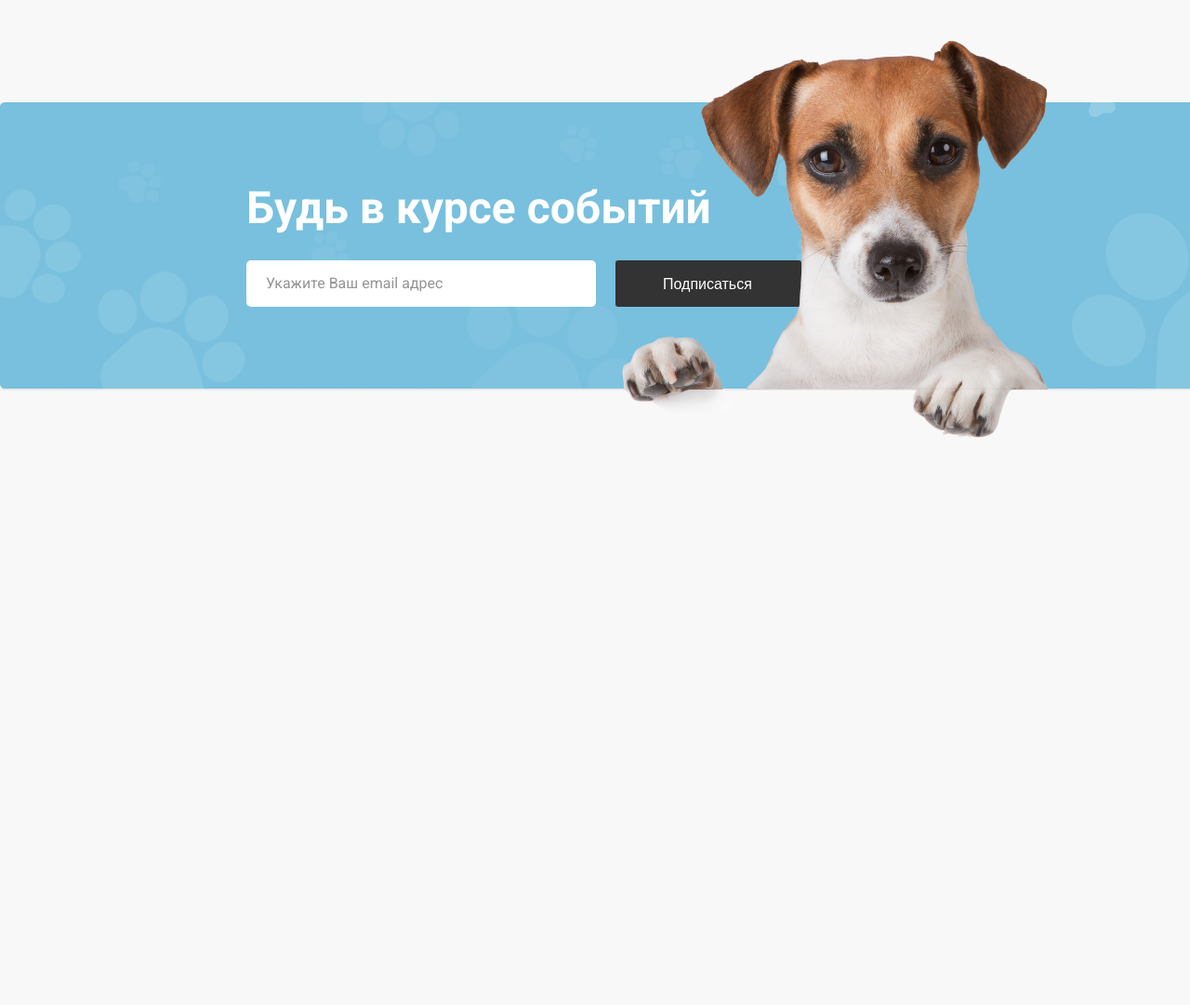
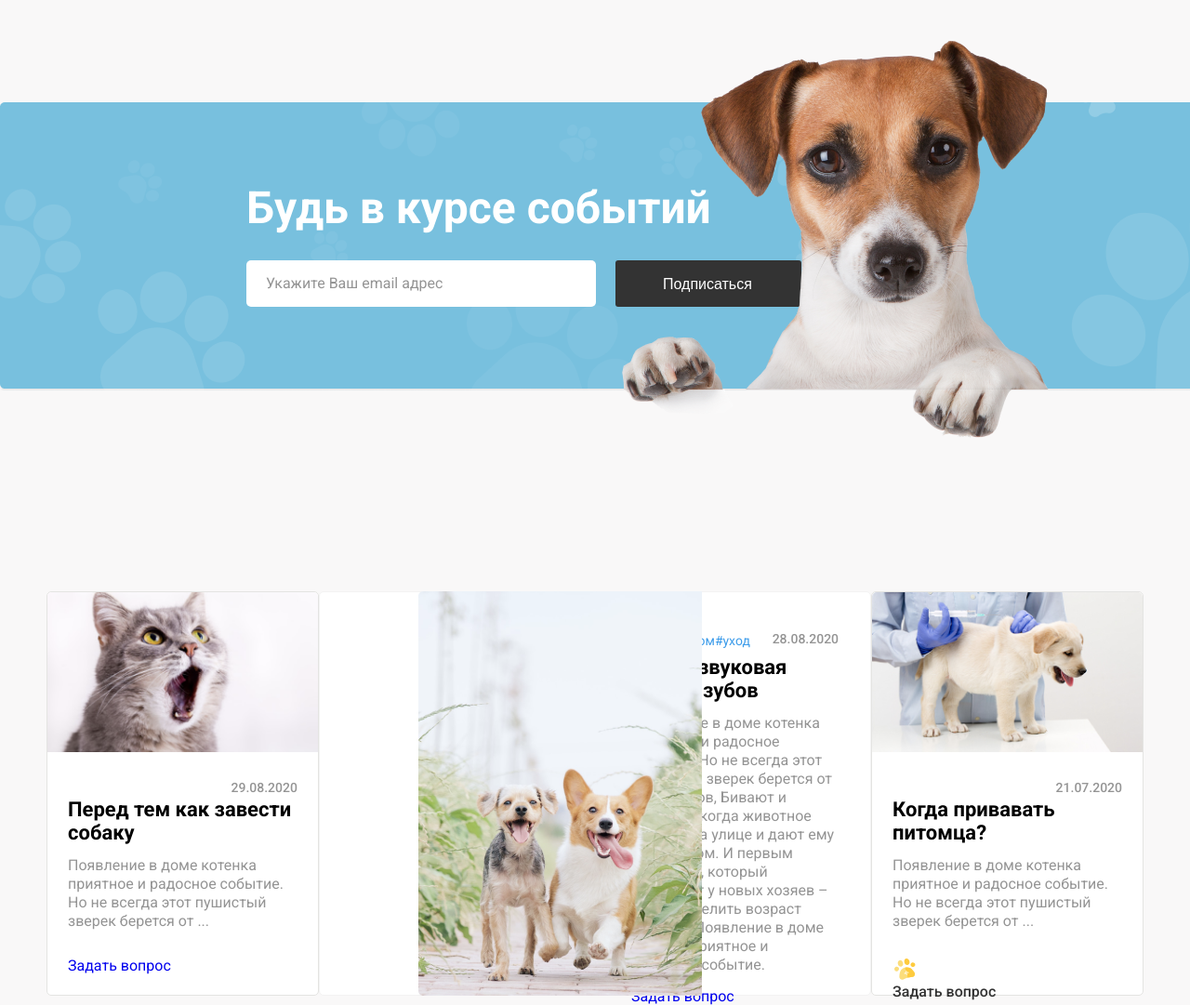
Before and after one commit to klaus4411/vet, a plain HTML site: page index.html in a window 1280 px wide. Shown: the part 2157-3238 px from the top of the page at 93% size. Before the commit the page ends 2641 px from the top, so only its background shows below. Drawn offline with Linux system fonts and the light colour scheme.

Commit message:
yana 2 section tayyor

```diff
--- a/index.html
+++ b/index.html
@@ -227,7 +227,7 @@
           </div>
         </section>
       </div>
-      <div class="site__log-in">
+      <section class="site__log-in">
         <div class="container">
           <div class="log-in__content">
             <form class="log-in__form">
@@ -247,7 +247,70 @@
             />
           </div>
         </div>
-      </div>
+      </section>
+      <section class="site__articles articles">
+        <div class="container">
+          <h5 class="articles__title"></h5>
+          <div class="articles__list">
+            <div class="articles__item">
+              <img
+                src="./img/articles__item-img.png"
+                alt=""
+                class="articles__item-img"
+              />
+              <p class="articles__item-date">29.08.2020</p>
+              <h6 class="articles__item-title">Перед тем как завести собаку</h6>
+              <p class="articles__item-text">
+                Появление в доме котенка приятное и радосное событие. Но не
+                всегда этот пушистый зверек берется от ...
+              </p>
+              <a href="nav__item-link">Задать вопрос</a>
+            </div>
+            <div class="articles__item2">
+              <img
+                src="./img/articles__item2-img.png"
+                alt=""
+                class="articles__item-img2"
+              />
+              <div class="tags-box">
+                <ul class="hashtegs">
+                  <li class="hashtegs-item">#собака</li>
+                  <li class="hashtegs-item">#дом</li>
+                  <li class="hashtegs-item">#уход</li>
+                </ul>
+                <p class="articles__item-date">28.08.2020</p>
+              </div>
+              <h6 class="articles__item-title">Ультразвуковая чистка зубов</h6>
+              <p class="articles__item-text articles__item-text2">
+                Появление в доме котенка приятное и радосное событие. Но не
+                всегда этот пушистый зверек берется от заводчиков, Бивают и
+                ситуации когда животное находят на улице и дают ему теплый дом.
+                И первым вопросом, который возникает у новых хозяев – как
+                определить возраст котенка. Появление в доме котенка приятное и
+                радосное событие.
+              </p>
+              <a href="nav__item-link">Задать вопрос</a>
+            </div>
+            <div class="articles__item">
+              <img
+                src="./img/articles__item3-img.png"
+                alt=""
+                class="articles__item-img"
+              />
+              <p class="articles__item-date">21.07.2020</p>
+              <h6 class="articles__item-title">Когда привавать питомца?</h6>
+              <p class="articles__item-text articles__item-text3">
+                Появление в доме котенка приятное и радосное событие. Но не
+                всегда этот пушистый зверек берется от ...
+              </p>
+              <a href="" class="nav__item-link"
+                ><img src="./img/header__pet-icon.svg" alt="" /> Задать
+                вопрос</a
+              >
+            </div>
+          </div>
+        </div>
+      </section>
     </main>
   </body>
 </html>
--- /dev/null
+++ b/scss/block/_articles.scss
@@ -0,0 +1,98 @@
+.articles__item {
+  width: 305px;
+}
+.articles__item-link {
+  width: 250px;
+}
+.articles__item-link2 {
+  width: 250px;
+}
+.articles__item {
+  position: relative;
+  background: #ffffff;
+  border: 1px solid #e4e4e2;
+  border-radius: 5px;
+  padding: 201px 22px 36px;
+  height: 435px;
+}
+.articles__item-img {
+  position: absolute;
+  top: 0;
+  left: 0;
+}
+.articles__list {
+  display: flex;
+  justify-content: space-between;
+}
+.articles__item2 {
+  background-color: #fff;
+  width: 605px;
+  padding: 41px 34px 37px 335px;
+  border: 1px solid #f3f3f3;
+  border-radius: 5px;
+  height: 435px;
+}
+.articles__item-img2 {
+  position: absolute;
+  left: 450px;
+  top: 0;
+}
+.articles__item-date {
+  font-style: normal;
+  font-weight: 500;
+  font-size: 14px;
+  line-height: 18px;
+  /* identical to box height */
+  color: #949494;
+  margin-bottom: 2px;
+  text-align: right;
+  height: 18px;
+}
+.articles__item-title {
+  font-style: normal;
+  font-weight: 700;
+  font-size: 22px;
+  line-height: 25px;
+  /* or 114% */
+
+  color: #000000;
+  margin-bottom: 13px;
+}
+.articles__item-text {
+  font-style: normal;
+  font-weight: 400;
+  font-size: 16px;
+  line-height: 20px;
+  /* or 125% */
+
+  color: #949494;
+  margin-bottom: 34px;
+}
+.articles__item-text {
+  margin-bottom: 28px;
+}
+.tags-box {
+  margin-bottom: 5px;
+  display: flex;
+  justify-content: space-between;
+}
+.hashtegs {
+  display: flex;
+}
+.hashtegs-item {
+  font-style: normal;
+  font-weight: 400;
+  font-size: 14px;
+  line-height: 22px;
+  /* or 157% */
+
+  display: flex;
+  align-items: center;
+  text-align: center;
+
+  color: #3d9cea;
+}
+
+.articles__item-text2 {
+  margin-bottom: 14px;
+}
--- a/scss/block/_block.scss
+++ b/scss/block/_block.scss
@@ -2,3 +2,4 @@
 @import "hero";
 @import "services";
 @import "log-in";
+@import "articles";
--- a/scss/block/_log-in.scss
+++ b/scss/block/_log-in.scss
@@ -3,6 +3,7 @@
 }
 .log-in__content {
   padding: 90px 0 90px 215px;
+  margin-bottom: 216px;
 }
 .log-in__title {
   font-style: normal;
```
Also changed, not shown: css/main.css, img/articles__item-img.png (added), img/articles__item2-img.png (added), img/articles__item3-img.png (added), 1 other file.
